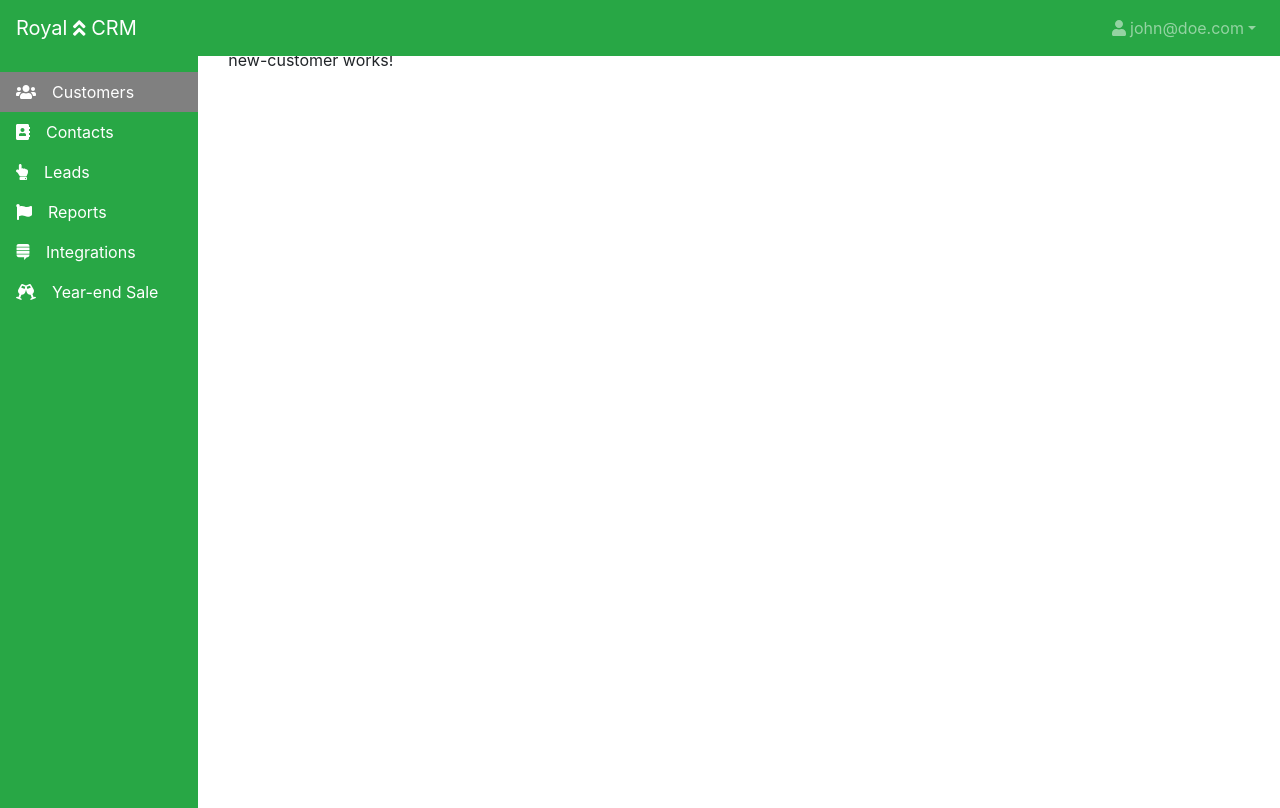
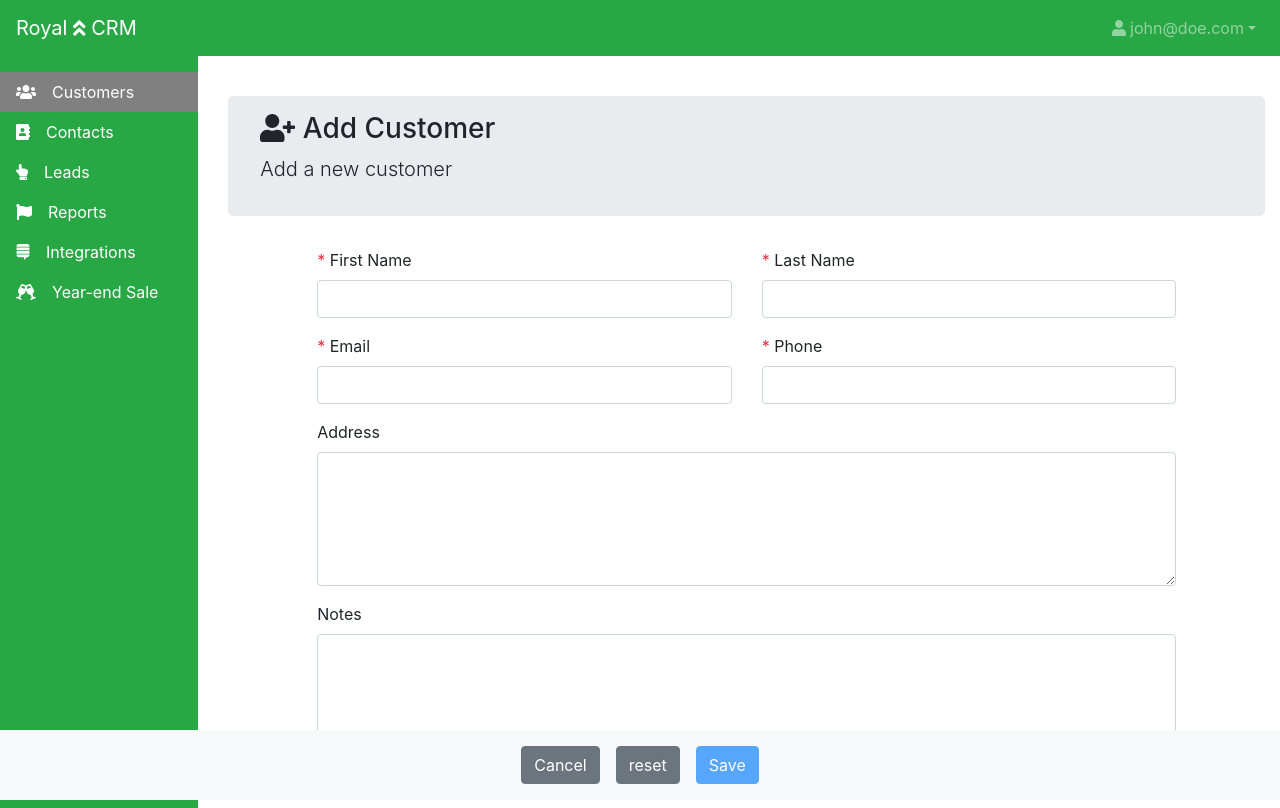
Before and after one commit to zadokdaniel/W291219M-RoyalCRM, an Angular app: page /customers/new in a window 1280 px wide. Built offline with nearby package versions, Linux system fonts and the light colour scheme.

Commit message:
feat(customer): create customer form and interface

```diff
--- a/src/app/app.module.ts
+++ b/src/app/app.module.ts
@@ -1,6 +1,7 @@
 import { BrowserModule } from '@angular/platform-browser';
 import { NgModule } from '@angular/core';
 import { HttpClientModule } from '@angular/common/http';
+import { FormsModule } from '@angular/forms';
 
 import { AppRoutingModule } from './app-routing.module';
 import { AppComponent } from './app.component';
@@ -27,7 +28,7 @@ import { NewCustomerComponent } from './components/new-customer/new-customer.com
     HttpTut,
     NewCustomerComponent,
   ],
-  imports: [BrowserModule, AppRoutingModule, HttpClientModule],
+  imports: [BrowserModule, AppRoutingModule, HttpClientModule, FormsModule],
   providers: [],
   bootstrap: [AppComponent],
 })
--- a/src/app/components/new-customer/new-customer.component.html
+++ b/src/app/components/new-customer/new-customer.component.html
@@ -1 +1,167 @@
-<p>new-customer works!</p>
+<app-page-header
+  title="Add Customer"
+  description="Add a new customer"
+  icon="fas fa-user-plus"
+></app-page-header>
+
+<div class="row">
+  <div class="col-12">
+    <form
+      #customerForm="ngForm"
+      (ngSubmit)="onSubmit(customerForm)"
+      novalidate
+      autocomplete="off"
+    >
+      <div class="row justify-content-center">
+        <div class="col-md-5 mb-3">
+          <label for="firstName">
+            <span class="text-danger">*</span> First Name
+          </label>
+          <input
+            type="text"
+            #fnf="ngModel"
+            [(ngModel)]="form.firstName"
+            required
+            minlength="2"
+            name="firstName"
+            id="firstName"
+            class="form-control"
+            [ngClass]="{
+              'is-invalid': fnf.errors && fnf.touched,
+              'is-valid': !fnf.errors && fnf.touched
+            }"
+          />
+          <div [hidden]="!fnf.errors?.required" class="invalid-feedback">
+            First name is required
+          </div>
+          <div [hidden]="!fnf.errors?.minlength" class="invalid-feedback">
+            First name must be at least
+            {{ fnf.errors?.minlength?.requiredLength }} characters
+          </div>
+        </div>
+
+        <div class="col-md-5 mb-3">
+          <label for="lastName">
+            <span class="text-danger">*</span> Last Name
+          </label>
+          <input
+            type="text"
+            #lnf="ngModel"
+            [(ngModel)]="form.lastName"
+            required
+            minlength="2"
+            name="lastName"
+            id="lastName"
+            class="form-control"
+            [ngClass]="{
+              'is-invalid': lnf.errors && lnf.touched,
+              'is-valid': !lnf.errors && lnf.touched
+            }"
+          />
+          <div [hidden]="!lnf.errors?.required" class="invalid-feedback">
+            Last name is required
+          </div>
+          <div [hidden]="!lnf.errors?.minlength" class="invalid-feedback">
+            Last name must be at least
+            {{ lnf.errors?.minlength?.requiredLength }} characters
+          </div>
+        </div>
+      </div>
+
+      <div class="row justify-content-center">
+        <div class="col-md-5 mb-3">
+          <label for="email"> <span class="text-danger">*</span> Email </label>
+          <input
+            type="email"
+            #ef="ngModel"
+            [(ngModel)]="form.email"
+            required
+            pattern="^([a-zA-Z0-9_\-\.]+)@([a-zA-Z0-9_\-\.]+)\.([a-zA-Z]{2,5})$"
+            name="email"
+            id="email"
+            class="form-control"
+            [ngClass]="{
+              'is-invalid': ef.errors && ef.touched,
+              'is-valid': !ef.errors && ef.touched
+            }"
+          />
+          <div [hidden]="!ef.errors?.required" class="invalid-feedback">
+            Email is required
+          </div>
+          <div [hidden]="!ef.errors?.pattern" class="invalid-feedback">
+            Enter a valid email address
+          </div>
+        </div>
+
+        <div class="col-md-5 mb-3">
+          <label for="phone"> <span class="text-danger">*</span> Phone </label>
+          <input
+            type="tel"
+            #pf="ngModel"
+            [(ngModel)]="form.phone"
+            required
+            pattern="^0[2-9]\d{7,8}$"
+            name="phone"
+            id="phone"
+            class="form-control"
+            [ngClass]="{
+              'is-invalid': pf.errors && pf.touched,
+              'is-valid': !pf.errors && pf.touched
+            }"
+          />
+          <div [hidden]="!pf.errors?.required" class="invalid-feedback">
+            Phone number is required
+          </div>
+          <div [hidden]="!pf.errors?.pattern" class="invalid-feedback">
+            {{ pf.errors?.pattern?.actualValue }} is not a valid phone number
+          </div>
+        </div>
+      </div>
+
+      <div class="row justify-content-center">
+        <div class="col-md-10 mb-3">
+          <label for="customerAddress">Address</label>
+          <textarea
+            #af="ngModel"
+            [(ngModel)]="form.address"
+            name="address"
+            id="customerAddress"
+            class="form-control"
+            rows="5"
+          ></textarea>
+        </div>
+      </div>
+
+      <div class="row justify-content-center">
+        <div class="col-md-10 mb-3">
+          <label for="customerNotes">Notes</label>
+          <textarea
+            #nf="ngModel"
+            [(ngModel)]="form.notes"
+            name="notes"
+            id="customerNotes"
+            class="form-control"
+            rows="5"
+          ></textarea>
+        </div>
+      </div>
+
+      <div class="fixed-bottom bg-light p-3 text-center">
+        <a routerLink="/customers" class="btn btn-secondary">Cancel</a>
+        <input
+          type="button"
+          (click)="resetForm(customerForm)"
+          value="reset"
+          class="btn btn-secondary ml-3"
+        />
+        <input
+          type="submit"
+          [disabled]="customerForm.form.invalid"
+          name="submit"
+          value="Save"
+          class="btn btn-primary ml-3"
+        />
+      </div>
+    </form>
+  </div>
+</div>
--- a/src/app/components/new-customer/new-customer.component.ts
+++ b/src/app/components/new-customer/new-customer.component.ts
@@ -1,15 +1,37 @@
 import { Component, OnInit } from '@angular/core';
-
+import { NgForm } from '@angular/forms';
+import { Customer } from '../../interfaces/customer';
 @Component({
   selector: 'app-new-customer',
   templateUrl: './new-customer.component.html',
-  styleUrls: ['./new-customer.component.scss']
+  styleUrls: ['./new-customer.component.scss'],
 })
 export class NewCustomerComponent implements OnInit {
+  constructor() {}
+  form = {
+    firstName: '',
+    lastName: '',
+    email: '',
+    phone: '',
+    address: '',
+    notes: '',
+  };
 
-  constructor() { }
-
-  ngOnInit(): void {
+  resetForm(form: NgForm) {
+    form.resetForm({
+      firstName: '',
+      lastName: '',
+      email: '',
+      phone: '',
+      address: '',
+      notes: '',
+    });
   }
 
+  onSubmit({ value, valid }: { value: Customer; valid: boolean }): void {
+    console.log(value, valid);
+    // TODO: insert document to db
+  }
+
+  ngOnInit(): void {}
 }
--- /dev/null
+++ b/src/app/interfaces/customer.ts
@@ -0,0 +1,9 @@
+export interface Customer {
+  id?: string;
+  firstName: string;
+  lastName: string;
+  email: string;
+  phone: string;
+  address?: string;
+  notes?: string;
+}
```
Also changed, not shown: 1 other file (tests, documents, lock files or other folders).
